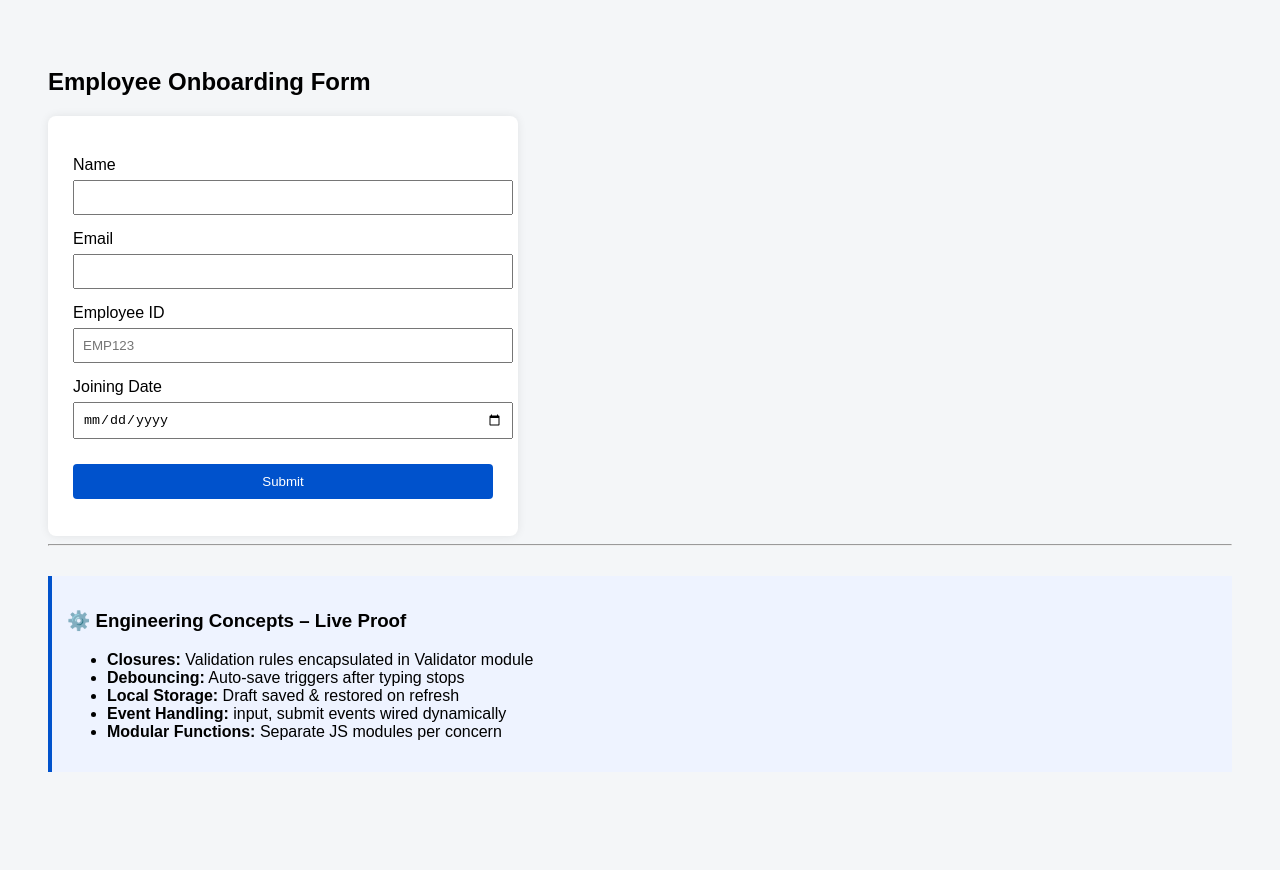
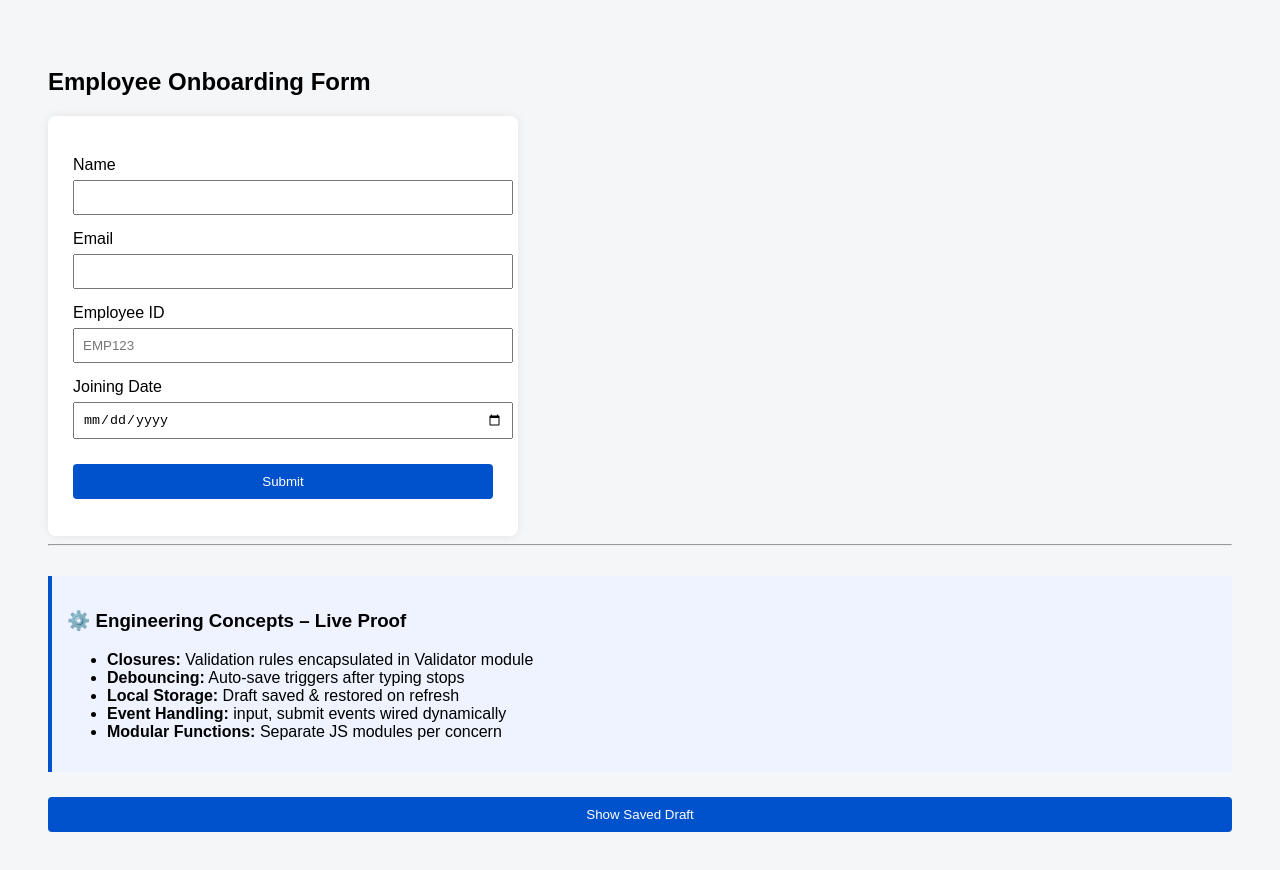
Before and after one commit to aakarshitsrivastavavvw/Autosave, a plain HTML site: page index.html in a window 1280 px wide. Before the commit the page ends 820 px from the top, so only its background shows below. Drawn offline with Linux system fonts and the light colour scheme.

Commit message:
Update index.html

```diff
--- a/index.html
+++ b/index.html
@@ -41,6 +41,7 @@
     <li><b>Modular Functions:</b> Separate JS modules per concern</li>
   </ul>
 </section>
+<button type="button" onclick="showStorage()">Show Saved Draft</button>
 
   <script src="js/debounce.js"></script>
   <script src="js/storage.js"></script>
```
